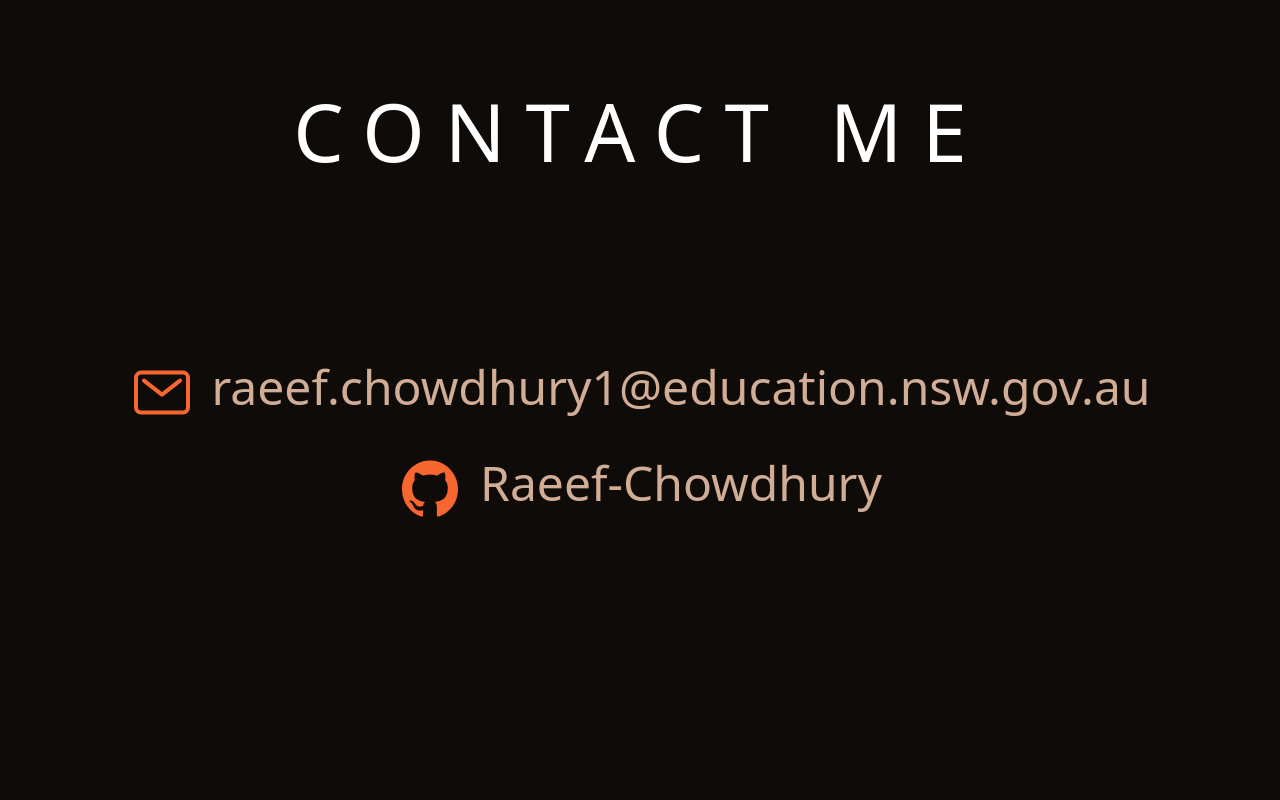
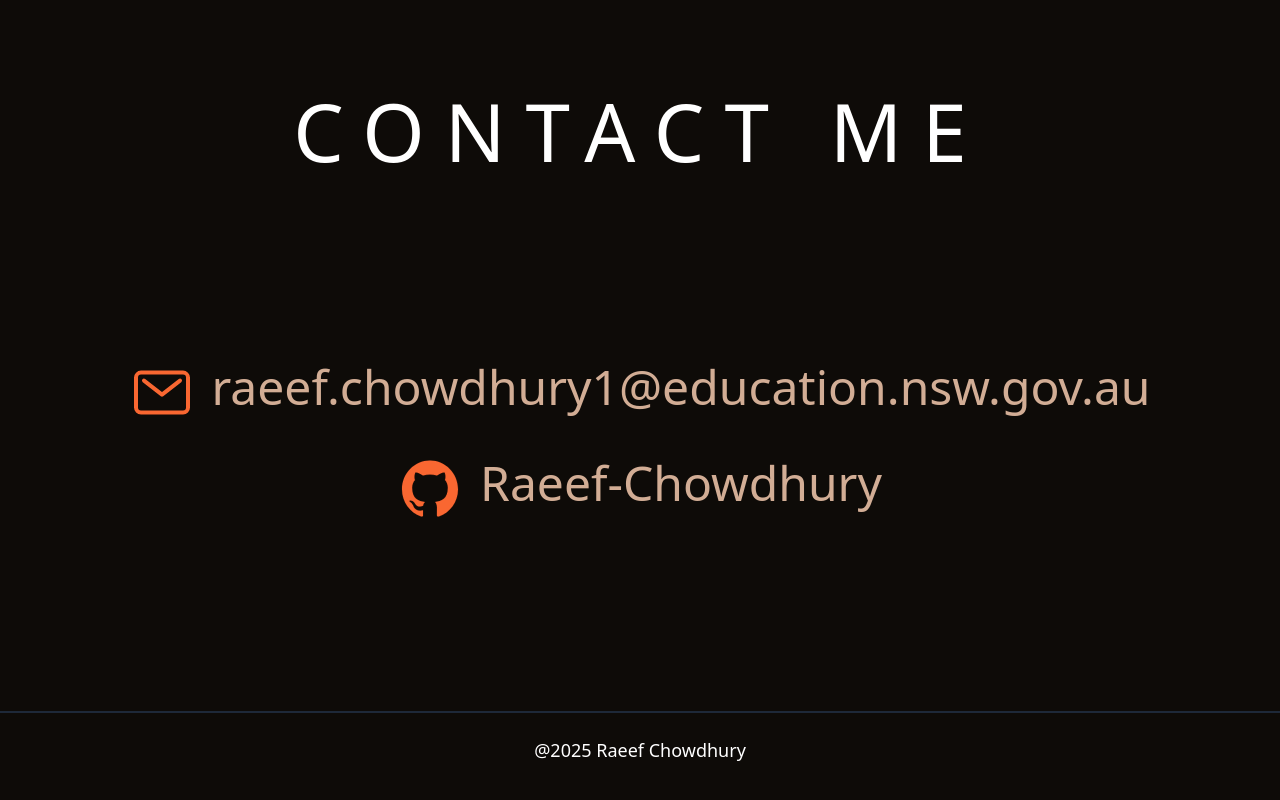
Before and after one commit to Raeef-Chowdhury/Motion-Portfolio, a website built with Vite: page index.html in a window 1280 px wide. Shown: the part 4517-5317 px from the top of the page. Before the commit the page ends 5236 px from the top, so only its background shows below. Built offline with nearby package versions, Linux system fonts and the light colour scheme.

Commit message:
add footer

```diff
--- a/index.html
+++ b/index.html
@@ -584,6 +584,12 @@
         </div>
       </div>
     </section>
+
+    <p
+      class="text-white text-[1.8rem] mt-[3.2rem] text-center translate-y-[16rem] border-t-2 border-gray-800 mt-[1.2rem] p-[2.4rem]"
+    >
+      @2025 Raeef Chowdhury
+    </p>
   </body>
   <script
     type="module"
```
Also changed, not shown: src/output.css.
